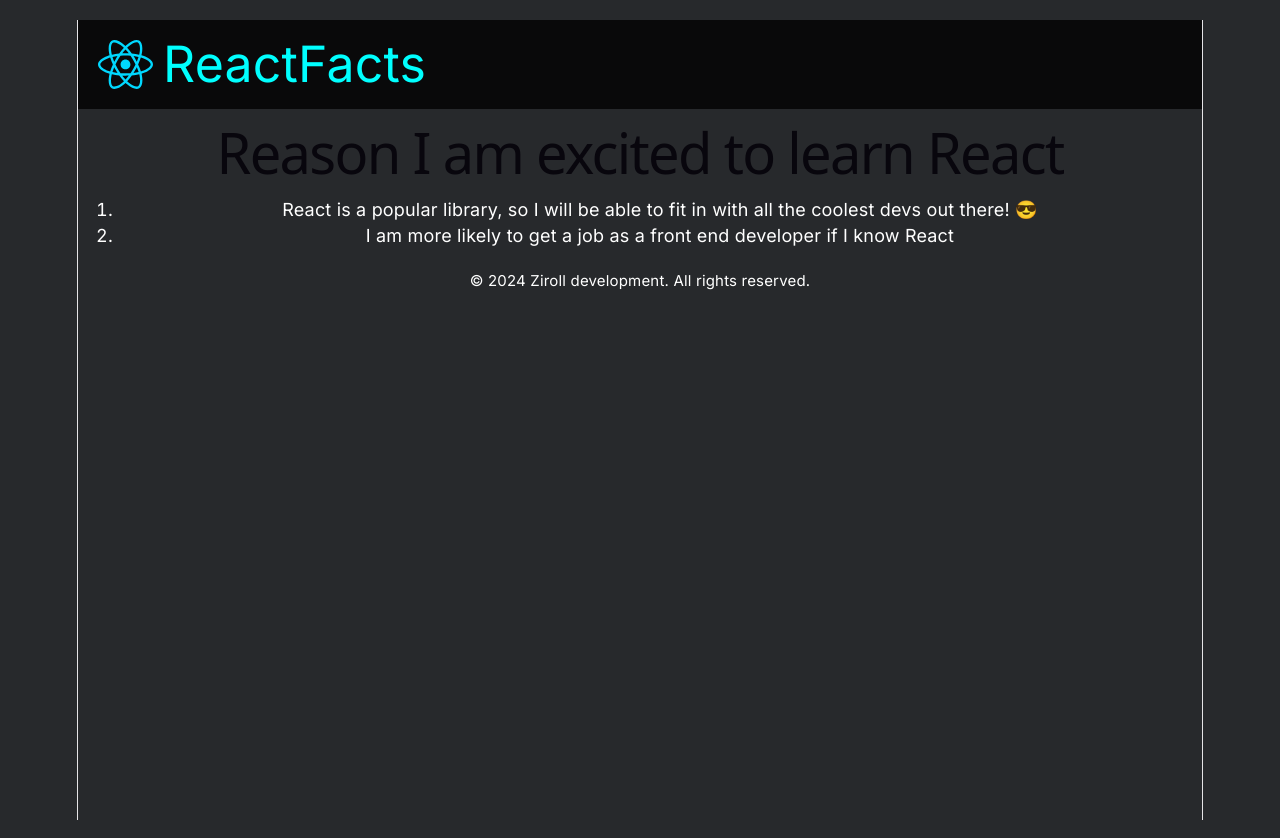
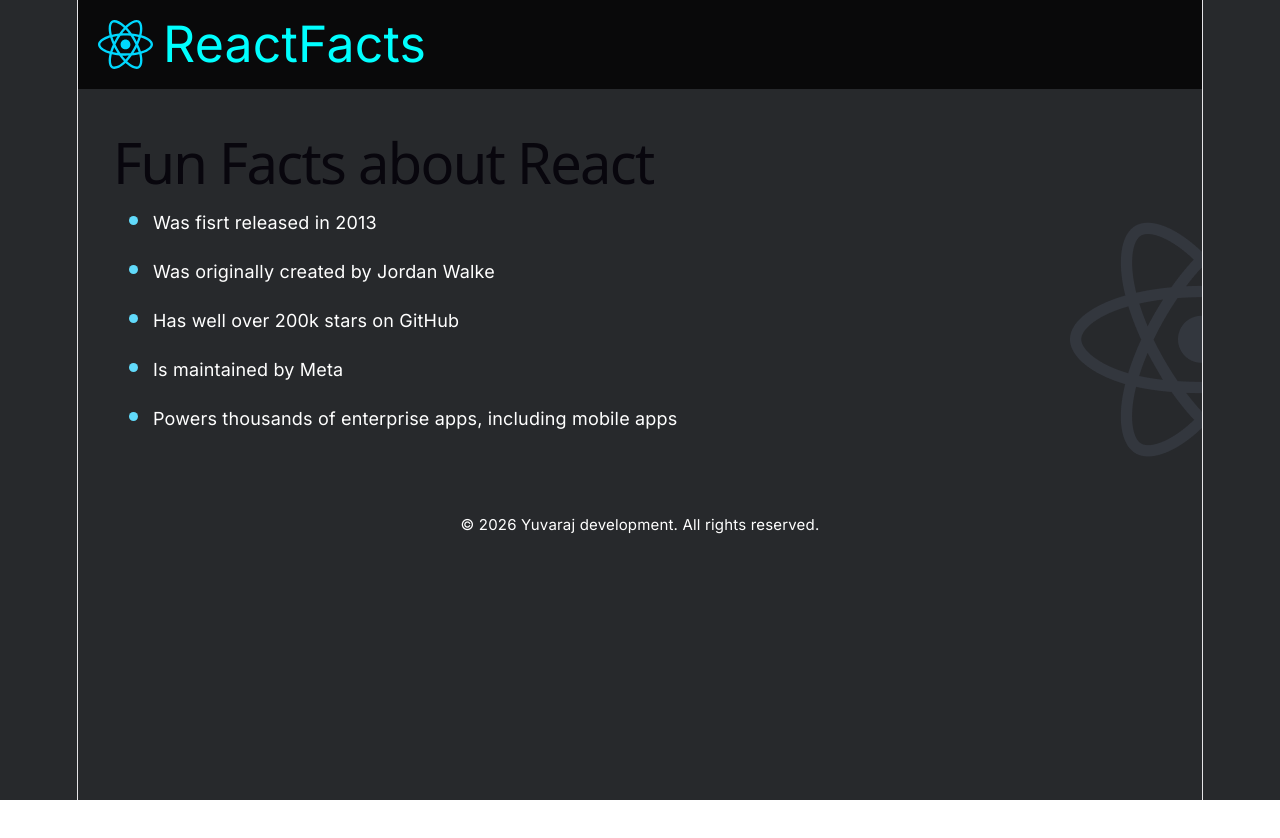
Before and after one commit to Yuvaraj-Kumaran/scrimba_static_page, a React (Vite) app: page / in a window 1280 px wide. After the commit the page ends 800 px from the top, so only its background shows below. Built offline with nearby package versions, Linux system fonts and the light colour scheme.

Commit message:
completed the session

```diff
--- a/src/App.css
+++ b/src/App.css
@@ -3,7 +3,7 @@
 }
 
 body {
-  padding: 20px;
+  /* padding: 20px; */
   font-family: Inter, sans-serif;
   background: #27292c;
   color: white;
@@ -11,6 +11,26 @@ body {
 
 h1 {
   margin-top: 30px;
+}
+
+main {
+  text-align: left;
+  padding: 60px 35px;
+  background-image: url("./assets/react-logo-half.png");
+  background-repeat: no-repeat;
+  background-position-x: right;
+  background-position-y: 75%;
+}
+
+main h1 {
+  margin-top: 0px;
+}
+
+main ul {
+  margin-top: 30px;
+  display: flex;
+  flex-direction: column;
+  gap: 20px;
 }
 
 .img-size {
@@ -39,3 +59,8 @@ nav {
   font-size: 50px;
   margin-left: 10px;
 }
+
+li::marker {
+  color: #61dafb;
+  font-size: 1.5rem;
+}
--- a/src/components/Footer.jsx
+++ b/src/components/Footer.jsx
@@ -1,7 +1,7 @@
 export function Footer() {
   return (
     <footer>
-      <small>© 2024 Ziroll development. All rights reserved.</small>
+      <small>© 2026 Yuvaraj development. All rights reserved.</small>
     </footer>
   );
 }
--- a/src/components/MainContent.jsx
+++ b/src/components/MainContent.jsx
@@ -1,16 +1,24 @@
 export function MainContent() {
   return (
     <main>
-      <h1>Reason I am excited to learn React</h1>
-      <ol>
+      <h1>Fun Facts about React</h1>
+      <ul>
         <li>
-          React is a popular library, so I will be able to fit in with all the
-          coolest devs out there! 😎
+          Was fisrt released in 2013
         </li>
         <li>
-          I am more likely to get a job as a front end developer if I know React
+          Was originally created by Jordan Walke
         </li>
-      </ol>
+        <li>
+            Has well over 200k stars on GitHub
+        </li>
+        <li>
+            Is maintained by Meta
+        </li>
+        <li>
+            Powers thousands of enterprise apps, including mobile apps
+        </li>
+      </ul>
     </main>
   );
 }
```
Also changed, not shown: src/assets/react-logo-half.png (added).
